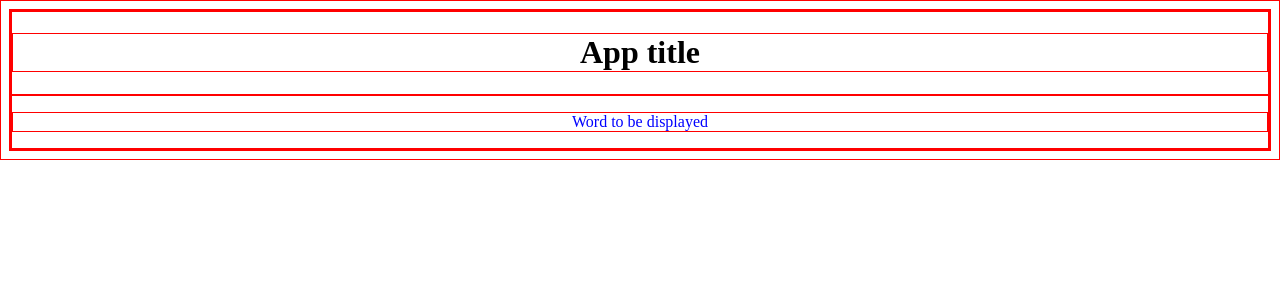
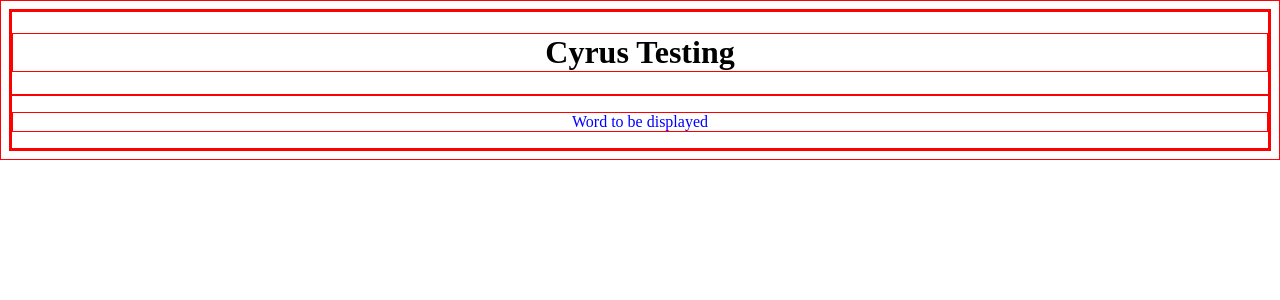
Before and after one commit to EriikT/ReactAppProject, a React (Create React App) app in the folder my-app/: page / in a window 1280 px wide. Shown: the top 300 px of the page. Built offline with nearby package versions, Linux system fonts and the light colour scheme.

Commit message:
Cyrus Push Code Testing

```diff
--- a/my-app/src/App.js
+++ b/my-app/src/App.js
@@ -9,7 +9,7 @@ function App() {
   return (
     <>
       <div className='title'>
-        <h1>App title</h1>
+        <h1>Cyrus Testing</h1>
       </div>
       <div className='WordContainer'>
         <DataDisplay content={wordToDisplay} />
```
